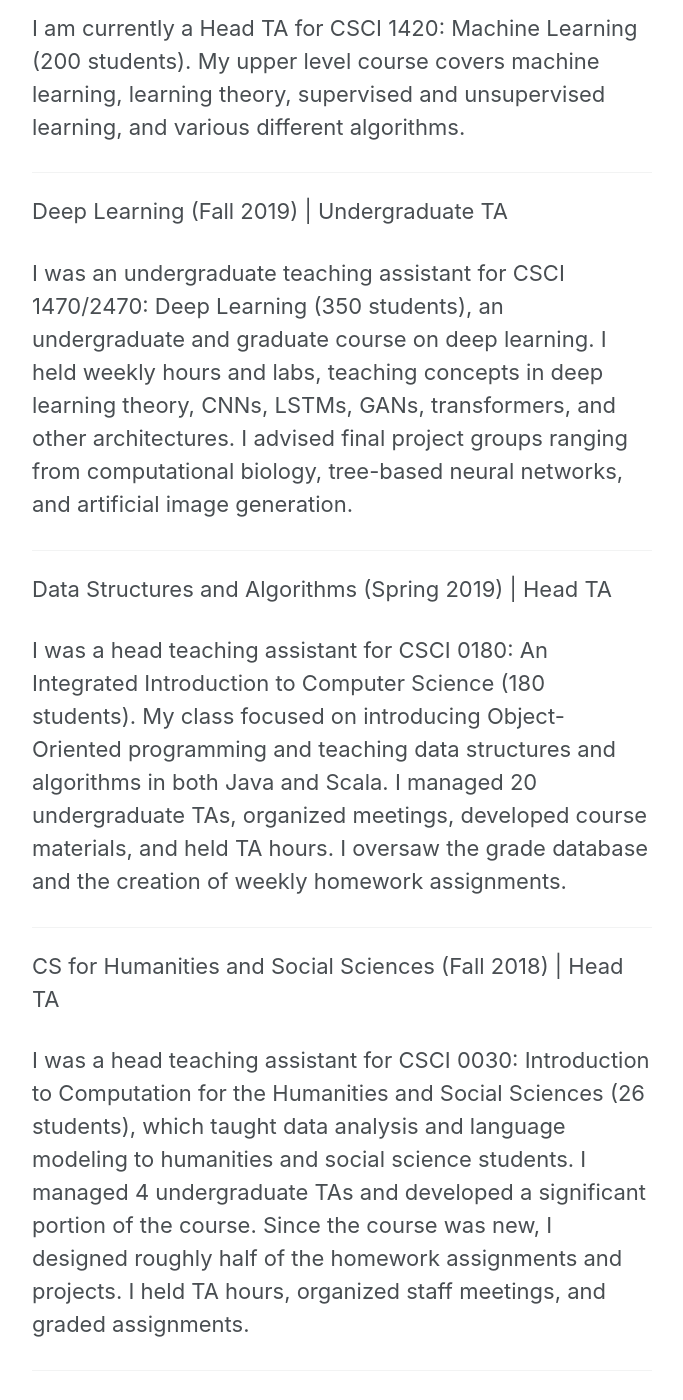
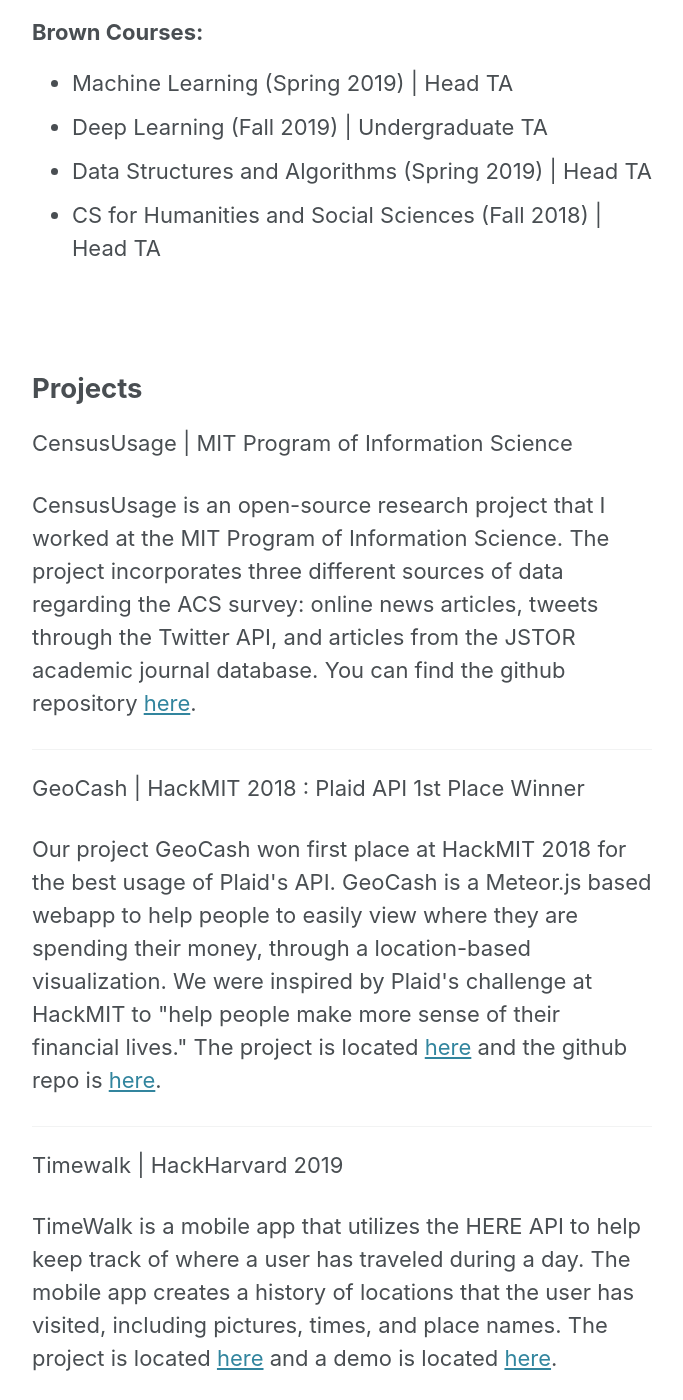
Before and after one commit to dsam99/dsam99.github.io, a Jekyll site: the page built from experience.md, in a window 1280 px wide and 1400 px high, scrolled down 242 px. Shown: the whole window, without its empty margins (298-981 px from the left). Built offline with Jekyll 4.4.1, drawn with Linux system fonts in a browser that asks for light colours; cached includes are drawn as plain includes; nearby versions of some CDN libraries; some of the changed text lies outside the part shown.

Commit message:
updating layouts

```diff
--- a/_layouts/experience.html
+++ b/_layouts/experience.html
@@ -5,57 +5,25 @@ author_profile: false
 
 <div class="teaching">
 
-<h1 class="teaching-title">Teaching</h1>
-
-		<p class="title"> Machine Learning (Spring 2019) | Head TA </p>
-		<p>
-			I am currently a Head TA for CSCI 1420: Machine Learning (200 students). My upper level course
-			covers machine learning, learning theory, supervised and unsupervised learning, and various different algorithms.
-		</p>
-
-		<hr>
-
-		<p class="title"> Deep Learning (Fall 2019) | Undergraduate TA </p>
-		<p>
-			I was an undergraduate teaching assistant for CSCI 1470/2470: Deep Learning (350 students),
-			an undergraduate and graduate course on deep learning. I held weekly hours and labs, teaching
-			concepts in deep learning theory, CNNs, LSTMs, GANs, transformers, and other architectures.
-			I advised final project groups ranging from computational biology, tree-based neural networks,
-			and artificial image generation.
-		</p>
-
-		<hr>
-
-		<p class="title"> Data Structures and Algorithms (Spring 2019) | Head TA </p>
-		<p>
-			I was a head teaching assistant for CSCI 0180: An Integrated Introduction to Computer Science (180 students). My class
-			focused on introducing Object-Oriented programming and teaching data structures and algorithms in both Java and
-			Scala. I managed 20 undergraduate TAs, organized meetings, developed course materials, and held TA hours. I oversaw the
-			grade database and the creation of weekly homework assignments.
-		</p>
-
-		<hr>
-
-		<p class="title"> CS for Humanities and Social Sciences (Fall 2018) | Head TA </p>
-		<p>
-			I was a head teaching assistant for CSCI 0030: Introduction to Computation for the Humanities and Social Sciences (26 students),
-			which taught data analysis and language modeling to humanities and social science students. I managed 4 undergraduate TAs and
-			developed a significant portion of the course. Since the course was new, I designed roughly half of the homework assignments
-			and projects. I held TA hours, organized staff meetings, and graded assignments.
-		</p>
-		<hr>
+<h2 class="teaching-title">Teaching</h2>
+<h3>Brown Courses:</h3>
+	<ul>
+		<li> Machine Learning (Spring 2019) | Head TA </li>
+		<li> Deep Learning (Fall 2019) | Undergraduate TA </li>
+		<li> Data Structures and Algorithms (Spring 2019) | Head TA </li>
+		<li> CS for Humanities and Social Sciences (Fall 2018) | Head TA </li>
+	</ul>
 </div>
 
 <div class="projects">
 
-<h1 class="projects-title">Projects</h1>
+<h2 class="projects-title">Projects</h2>
 
 		<p class="title"> CensusUsage | MIT Program of Information Science </p>
 		<p>
 			CensusUsage is an open-source research project that I worked at the MIT Program of Information Science.
 			The project incorporates three different sources of data regarding the ACS survey: online news articles,
-			tweets through the Twitter API, and articles from the JSTOR academic journal database. <br>
-
+			tweets through the Twitter API, and articles from the JSTOR academic journal database.
 			You can find the github repository <a href="https://github.com/MIT-Informatics/CensusUsage">here</a>.
 		</p>
 
@@ -66,8 +34,7 @@ author_profile: false
 			Our project GeoCash won first place at HackMIT 2018 for the best usage of Plaid's API.
 			GeoCash is a Meteor.js based webapp to help people to easily view where they are spending their money, through a
 			location-based visualization. We were inspired by Plaid's challenge at HackMIT to "help people
-			make more sense of their financial lives." <br>
-
+			make more sense of their financial lives."
 			The project is located <a href="https://devpost.com/software/geocash-5h0zlt">here</a> and the github repo is
 			<a href="https://github.com/shawnaness/geocash"> here</a>.
 		</p>
@@ -77,7 +44,6 @@ author_profile: false
 		<p>
 			TimeWalk is a mobile app that utilizes the HERE API to help keep track of where a user has traveled during a day.
 			The mobile app creates a history of locations that the user has visited, including pictures, times, and place names.
-
 			The project is located <a href="https://github.com/dsam99/timewalk">here</a> and a demo is located
 			<a href="https://www.youtube.com/watch?time_continue=1&v=0VUWbDo44t0"> here</a>.
 		</p>
```
Also changed, not shown: _layouts/home.html (+8 -13 lines), _layouts/research.html (+25 -28 lines).
